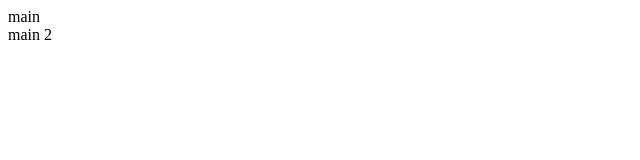
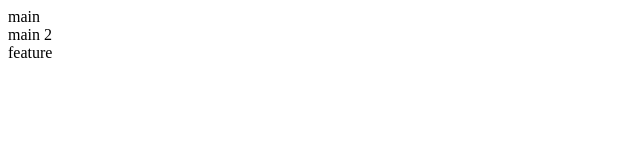
Before and after one commit to usman10scorpio/design-patterns, a plain HTML site: page index.html in a window 1280 px wide. Shown: the full height of the page, 0-640 px from the left. Drawn offline with Linux system fonts and the light colour scheme.

Commit message:
feature :: feature text

```diff
--- a/index.html
+++ b/index.html
@@ -8,6 +8,7 @@
 <body>
     <div>main</div>
     <div>main 2</div>
+    <div>feature</div>
     <script src="./index.js"></script>
 </body>
 </html>
```
